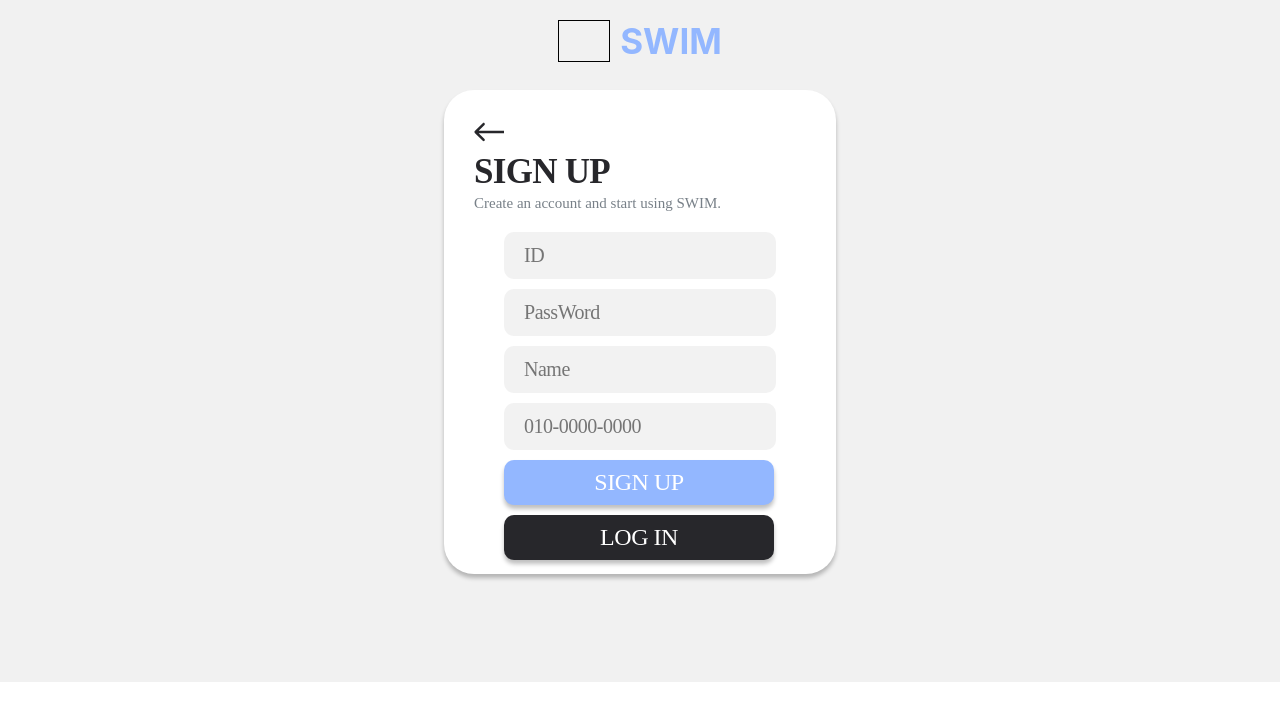
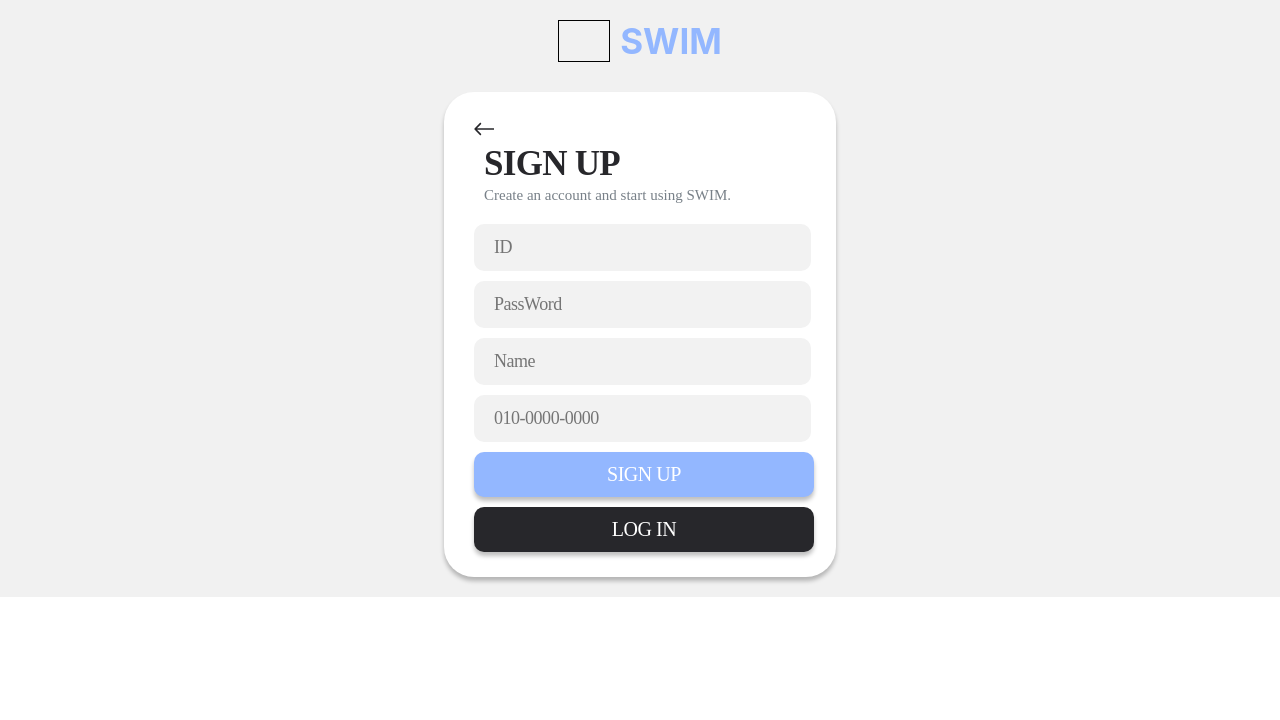
Before and after one commit to jpg723/SWIM-ToyProject, a React (Create React App) app in the folder demo/src/main/frontend/: page /sign-up in a window 1280 px wide. Shown: the top 720 px of the page. Built offline with nearby package versions, Linux system fonts and the light colour scheme.

Commit message:
[UPDATE] 회원가입창 완료

```diff
--- a/demo/src/main/frontend/src/Components/Member/Signup.css
+++ b/demo/src/main/frontend/src/Components/Member/Signup.css
@@ -1,33 +1,34 @@
 .Signup-body {
   background-color: #f1f1f1;
   display: flex;
-  height: 600px;
   justify-content: center;
   align-items: center;
 }
 
+/*회원가입 박스*/
 .Signup-box {
   border-radius: 30px;
+  margin-top: 10px;
+  margin-bottom: 20px;
   background: #fff;
   box-shadow: 0px 4px 4px 0px rgba(0, 0, 0, 0.25);
   width: 352px;
   height: 444.78px;
   padding: 20px;
-  margin-bottom: 100px;
 }
 
 /* 화살표 */
 #Signup-box-back_btn {
-  width: 30px;
+  width: 20px;
   display: flex;
   position: relative;
-  margin: 10px auto 10px 10px;
+  margin: 5px auto 5px 10px;
   padding-right: 0;
 }
 
 #Signup-box-Signup {
   display: flex;
-  padding-left: 10px;
+  padding-left: 20px;
   padding-right: 60px;
   flex-direction: column;
   justify-content: center;
@@ -43,8 +44,7 @@
 #Signup-box-Signup_txt {
   display: flex;
   padding-top: 5px;
-  padding-left: 10px;
-  padding-right: 60px;
+  padding-left: 20px;
   flex-direction: column;
   color: #788088;
   font-family: Montserrat;
--- a/demo/src/main/frontend/src/Components/Member/Signup.js
+++ b/demo/src/main/frontend/src/Components/Member/Signup.js
@@ -23,7 +23,7 @@ function Signup() {
 
               <div id="Signup-box-Signup">SIGN UP</div>
               <div id="Signup-box-Signup_txt">
-              Create an account and start using SWIM.
+                Create an account and start using SWIM.
               </div>
               <SignupForm />
             </div>
--- a/demo/src/main/frontend/src/Components/Member/SignupForm.css
+++ b/demo/src/main/frontend/src/Components/Member/SignupForm.css
@@ -1,17 +1,16 @@
 #sign-form {
-  margin: 20px 40px 20px 40px;
+  margin: 20px 10px 20px 10px;
 }
 
 #Signup-id, #Signup-password, #Signup-name, #Signup-phone{
-  /* padding-left:  20px  ; */
   height: 45px;
-  width: 250px;
+  width: 315px;
   border-radius: 10px;
   background: hsl(0, 0%, 95%);
   border: 0;
   color: #788088;
   font-family: Montserrat;
-  font-size: 20px;
+  font-size: 18px;
   font-style: normal;
   font-weight: 500;
   letter-spacing: -0.48px;
@@ -24,7 +23,7 @@
 
 #SignupForm-Signup_btn, #SignupForm-Login_btn{
   height: 45px;
-  width: 270px;
+  width: 340px;
   margin-top: 10px;
   border: none;
   border-radius: 10px;
@@ -32,7 +31,7 @@
   color: #FFF;
   text-align: center;
   font-family: Montserrat;
-  font-size: 24px;
+  font-size: 20px;
   font-style: normal;
   font-weight: 500;
   line-height: normal;
```
